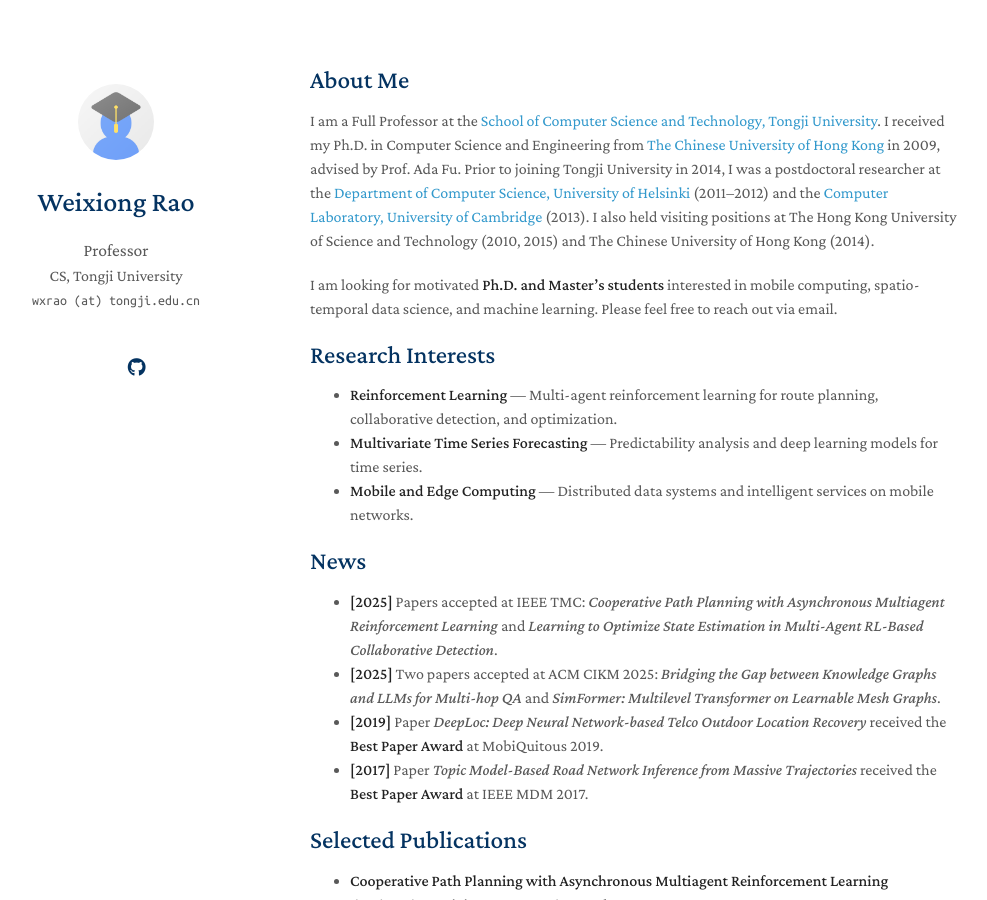
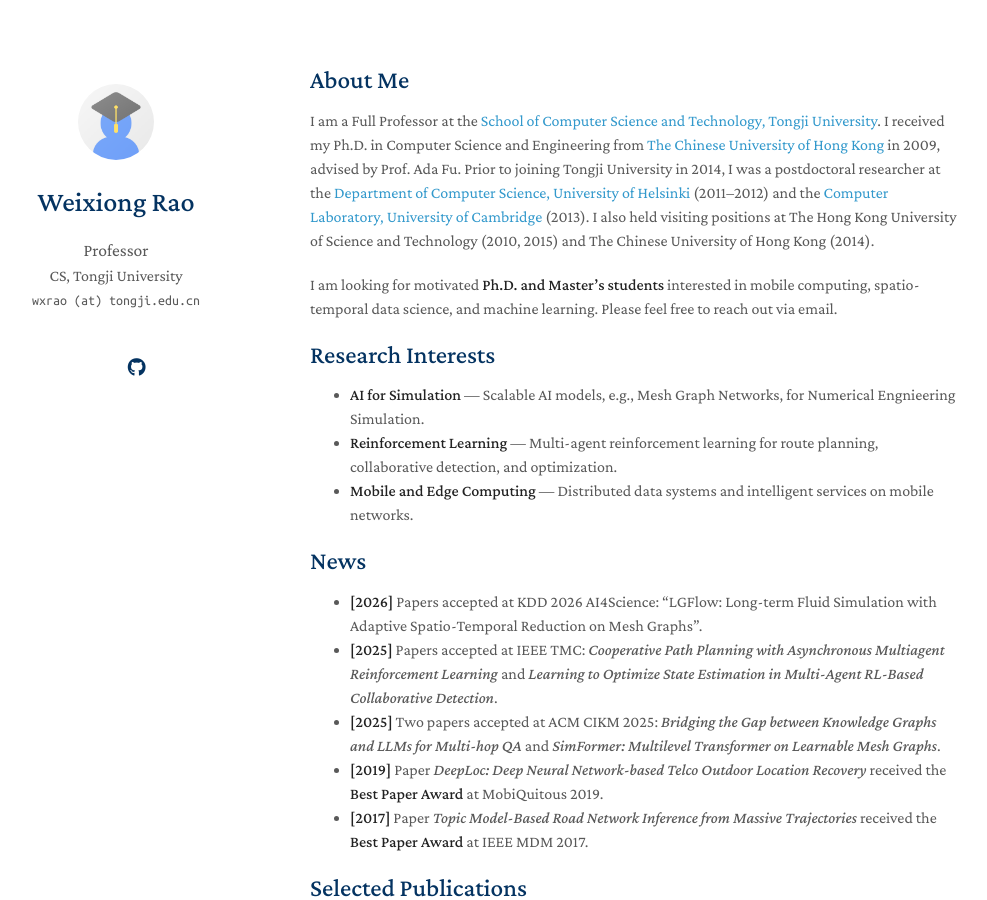
Before and after one commit to wxrao/wxrao.github.io, a Jekyll site: the page built from index.md, in a window 1280 px wide and 900 px high. Shown: the whole window, without its empty margins (160-1147 px from the left). Built offline with Jekyll 4.4.1, drawn with Linux system fonts in a browser that asks for light colours; a style sheet for code colours, icons or effects is not loaded; our own code applies the rules of GitHub Pages for plain Markdown files.

Commit message:
Update index.md

```diff
--- a/index.md
+++ b/index.md
@@ -4,18 +4,17 @@ layout: homepage
 
 ## About Me
 
-I am a Full Professor at the [School of Computer Science and Technology, Tongji University](https://sse.tongji.edu.cn/). I received my Ph.D. in Computer Science and Engineering from [The Chinese University of Hong Kong](https://www.cse.cuhk.edu.hk/) in 2009, advised by Prof. Ada Fu. Prior to joining Tongji University in 2014, I was a postdoctoral researcher at the [Department of Computer Science, University of Helsinki](https://www.cs.helsinki.fi/) (2011–2012) and the [Computer Laboratory, University of Cambridge](https://www.cl.cam.ac.uk/) (2013). I also held visiting positions at The Hong Kong University of Science and Technology (2010, 2015) and The Chinese University of Hong Kong (2014).
+I am a Full Professor at the [School of Computer Science and Technology, Tongji University]([https://sse.tongji.edu.cn/](https://cs.tongji.edu.cn/info/1061/2735.htm)). I received my Ph.D. in Computer Science and Engineering from [The Chinese University of Hong Kong](https://www.cse.cuhk.edu.hk/) in 2009, advised by Prof. Ada Fu. Prior to joining Tongji University in 2014, I was a postdoctoral researcher at the [Department of Computer Science, University of Helsinki](https://www.cs.helsinki.fi/) (2011–2012) and the [Computer Laboratory, University of Cambridge](https://www.cl.cam.ac.uk/) (2013). I also held visiting positions at The Hong Kong University of Science and Technology (2010, 2015) and The Chinese University of Hong Kong (2014).
 
 I am looking for motivated **Ph.D. and Master's students** interested in mobile computing, spatio-temporal data science, and machine learning. Please feel free to reach out via email.
 
 ## Research Interests
-
+- **AI for Simulation** — Scalable AI models, e.g., Mesh Graph Networks, for Numerical Engnieering Simulation.
 - **Reinforcement Learning** — Multi-agent reinforcement learning for route planning, collaborative detection, and optimization.
-- **Multivariate Time Series Forecasting** — Predictability analysis and deep learning models for time series.
 - **Mobile and Edge Computing** — Distributed data systems and intelligent services on mobile networks.
 
 ## News
-
+- **[2026]** Papers accepted at KDD 2026 AI4Science: "LGFlow: Long-term Fluid Simulation with Adaptive Spatio-Temporal Reduction on Mesh Graphs".
 - **[2025]** Papers accepted at IEEE TMC: *Cooperative Path Planning with Asynchronous Multiagent Reinforcement Learning* and *Learning to Optimize State Estimation in Multi-Agent RL-Based Collaborative Detection*.
 - **[2025]** Two papers accepted at ACM CIKM 2025: *Bridging the Gap between Knowledge Graphs and LLMs for Multi-hop QA* and *SimFormer: Multilevel Transformer on Learnable Mesh Graphs*.
 - **[2019]** Paper *DeepLoc: Deep Neural Network-based Telco Outdoor Location Recovery* received the **Best Paper Award** at MobiQuitous 2019.
```
